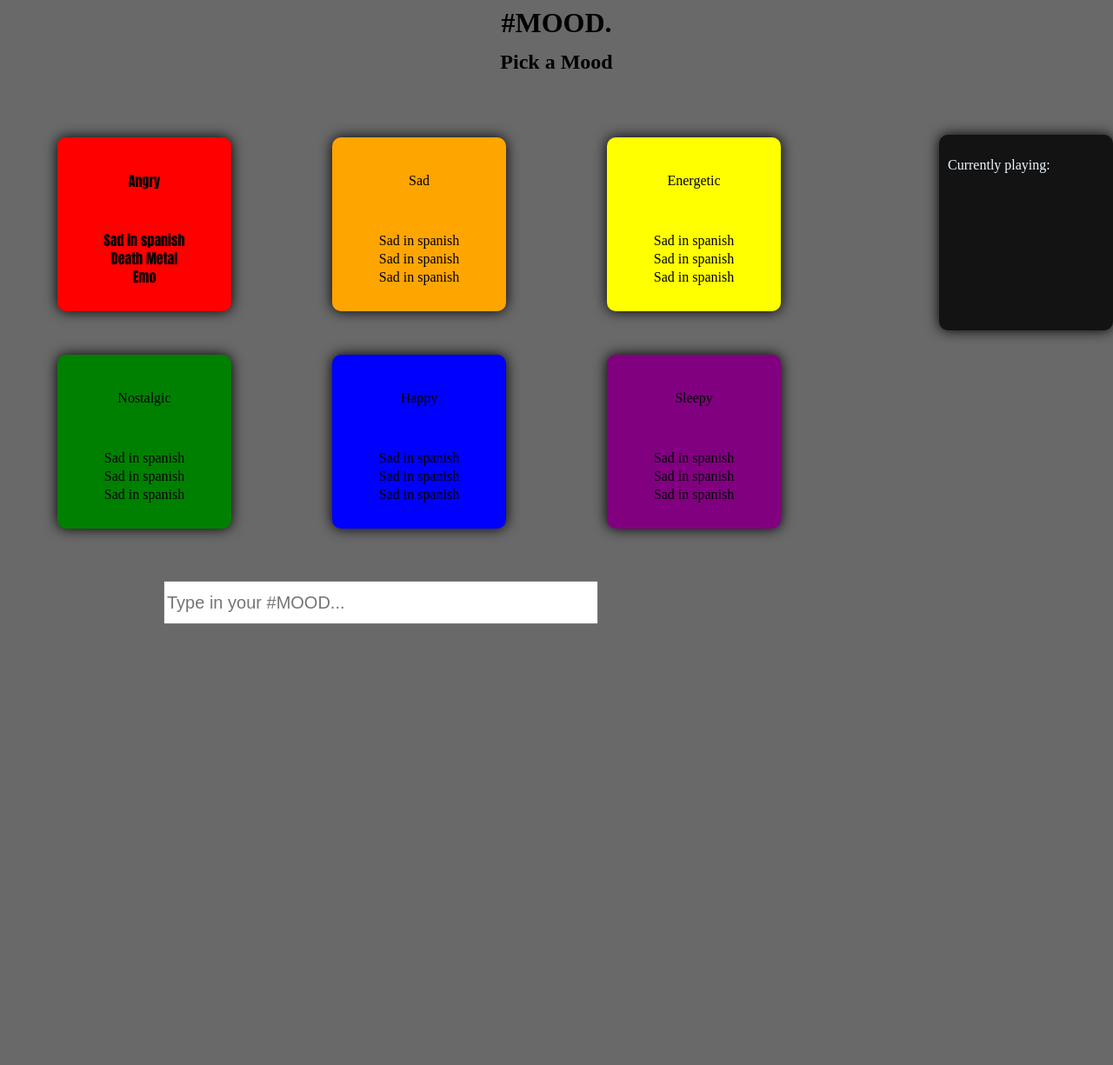
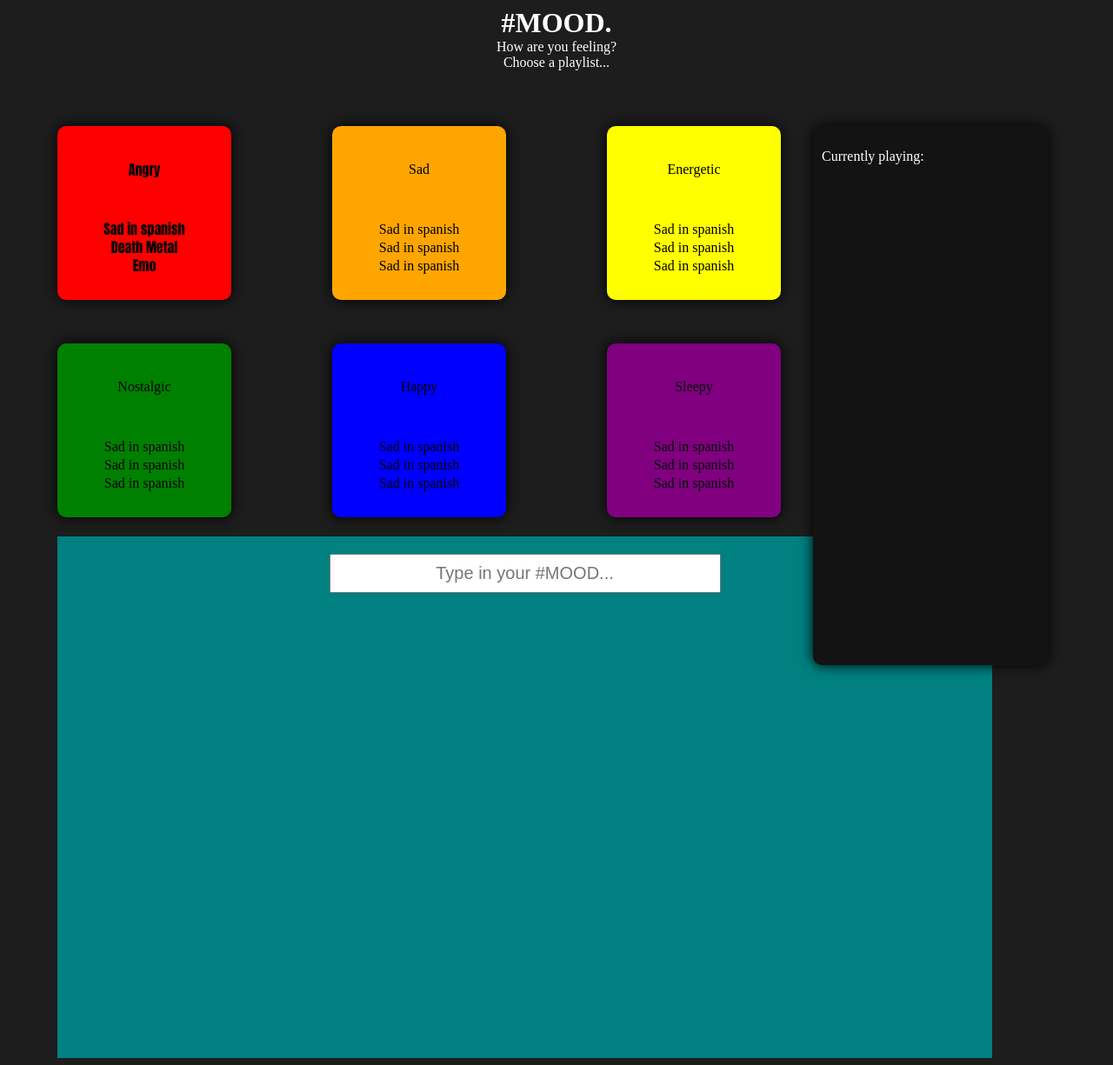
Before and after one commit to Keffdu/phase1-project, a plain HTML site: page index.html in a window 1280 px wide. Shown: the whole page at 87% size. Before the commit the page ends 800 px from the top, so only its background shows below. Drawn offline with Linux system fonts and the light colour scheme.

Commit message:
updated css style, added search results div to HTML

```diff
--- a/index.html
+++ b/index.html
@@ -1,14 +1,14 @@
 <html>
     <head>
         <meta charset="utf-8">
-        <meta name="viewport" content="width=device-width, initial-scale=1">
+        <!-- <meta name="viewport" content="width=device-width, initial-scale=1"> -->
         <link rel="stylesheet" type="text/css" href="./style.css" />
         <script defer src="./index.js"></script>
     </head>
     <body class="background">
         <div>
-        <h1 class="title">#MOOD.</h1>
-        <h2 class="intro">Pick a Mood</h2>
+        <h1 style="color: white;" class="title">#MOOD.</h1>
+        <p style="color: white;" class="intro">How are you feeling?<br>Choose a playlist...</p>
         </div>
 
 
@@ -51,8 +51,10 @@
         </div>
 
     </div>
-    <div class="search-bar">
-        <input class="search-bar" type="text" placeholder="Type in your #MOOD...">
+    <div>
+        <div id="search-results">
+            <input id="search-bar" class="search-bar" type="text" placeholder="Type in your #MOOD...">
+        </div>
     </div>
     <div id="panel" >
         <!-- put embed player in -->
--- a/style.css
+++ b/style.css
@@ -1,28 +1,32 @@
 .background {
-    background: #696969;
+    background: #1d1d1d;
 }
 .title {
     text-align: center;
     float: center;
     margin: auto;
-    width: 500px;
-    height: 50px;
+    font-size
+    height: 40px;
+    padding-bottom: 0;
 }
 .intro {
     text-align: center;
     float: center;
     margin: auto;
-    width: 500px;
+    font-weight: lighter;
     height: 50px;
 }
 .search-bar {
-    text-align: left;
-    float: left;
-    margin: 90;
-    width: 500px;
-    height: 50px;
+    text-align: center;
+
+    /* margin-top: 90; */
+    width: 450px;
+    height: 45px;
     font-size: 20px;
-    margin-top: 30px;
+    margin-top: 20px;
+    margin-left: 312.5px;
+
+
 }
 .tile {
     display: grid;
@@ -111,14 +115,15 @@ transition: padding .5s
 
 #panel {
     position: absolute;
-    right: 0;
-    width: 180px;
-    top: 155;
+    height: 600px;
+    right: 75px;
+    width: 250px;
+    top: 145;
     bottom: 420px;
     box-shadow: 0px 0px 15px black;
     background: #131313;
     padding: 10px;
-    color: aliceblue;
+    color: white;
     border-radius: 10px;
     /* transform-origin: 100% 50%; */
     /* transform: translateX(-100%); */
@@ -133,3 +138,11 @@ button {
     background: inherit;
     line-height: 5px;
 }
+
+#search-results {
+    background-color:teal;
+    width: 1075px;
+    height: 600px;
+    margin-left: 58px;
+    margin-top: 22px;
+}
```
